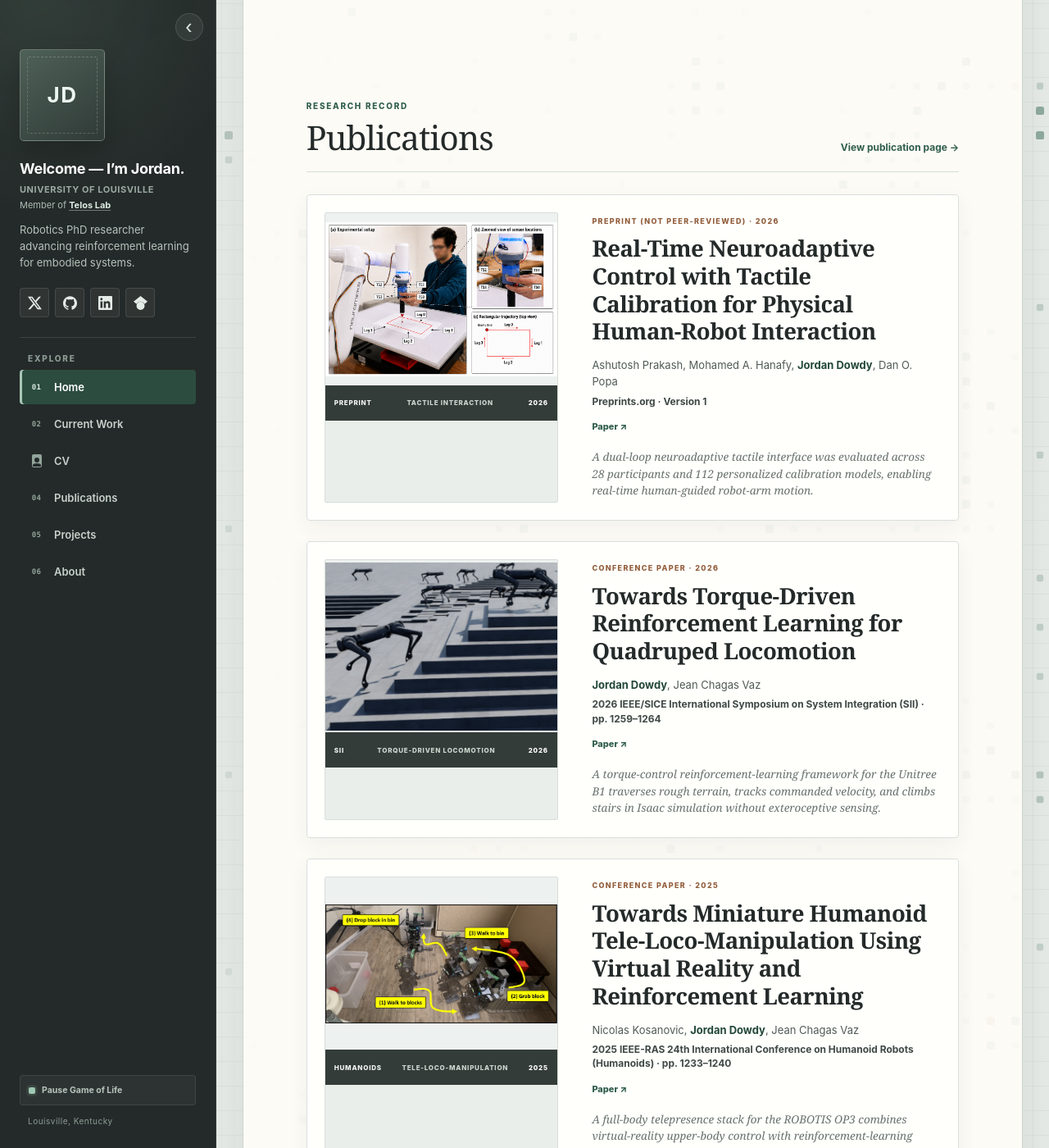
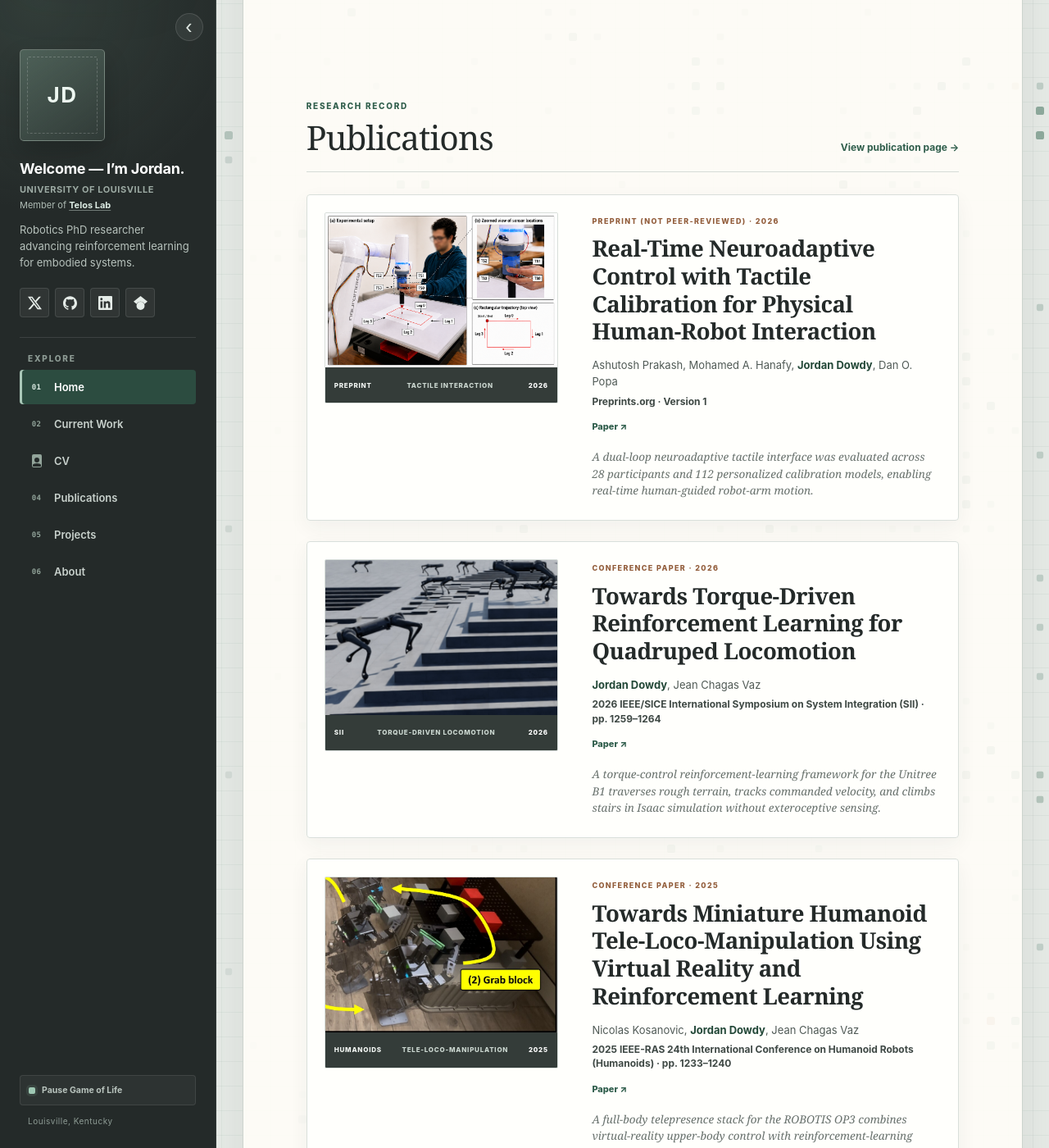
Before and after one commit to Jdowdy05/Jdowdy05.github.io, a Jekyll site: the page built from index.md, in a window 1280 px wide and 1400 px high, scrolled down 686 px. Shown: the whole window at 82% size. Built offline with Jekyll 4.4.1, drawn with Linux system fonts in a browser that asks for light colours.

Commit message:
Refine publication image crops

```diff
--- a/_includes/publication-card.html
+++ b/_includes/publication-card.html
@@ -1,7 +1,7 @@
 {% assign publication = include.publication %}
 <article class="publication-card">
   <figure class="publication-card__media">
-    <img class="publication-card__image" src="{{ publication.image | relative_url }}" alt="{{ publication.image_alt | escape }}" loading="lazy" decoding="async">
+    <img class="publication-card__image publication-card__image--{{ publication.art }}" src="{{ publication.image | relative_url }}" alt="{{ publication.image_alt | escape }}" loading="lazy" decoding="async">
     <figcaption class="publication-card__caption">
       <span class="publication-card__caption-badge">{{ publication.venue_short }}</span>
       <span class="publication-card__caption-topic">{{ publication.topic }}</span>
--- a/assets/css/main.scss
+++ b/assets/css/main.scss
@@ -708,13 +708,14 @@ a {
 .publication-card__media {
   position: relative;
   display: flex;
-  min-height: 254px;
+  min-height: 0;
   margin: 0;
   overflow: hidden;
   color: #f8fbf9;
   background: #e9eeeb;
   border: 1px solid #d7ddd9;
   border-radius: 2px;
+  align-self: start;
   flex-direction: column;
 }
 
@@ -729,10 +730,35 @@ a {
 .publication-card__image {
   display: block;
   width: 100%;
-  height: 210px;
-  object-fit: contain;
+  height: auto;
+  aspect-ratio: 3 / 2;
+  object-fit: cover;
   object-position: center;
   background: #edf1ef;
+}
+
+.publication-card__image--tactile {
+  object-position: 46% 50%;
+}
+
+.publication-card__image--torque {
+  object-position: 52% 46%;
+}
+
+.publication-card__image--humanoid {
+  object-position: 100% 100%;
+  transform: scale(1.48);
+  transform-origin: right bottom;
+}
+
+.publication-card__image--sim {
+  object-position: 45% 50%;
+}
+
+.publication-card__image--collaboration {
+  object-position: 50% 48%;
+  transform: scale(1.12);
+  transform-origin: center;
 }
 
 .publication-card__caption {
@@ -1859,10 +1885,6 @@ a {
     grid-template-columns: minmax(205px, 0.72fr) minmax(0, 1.28fr);
   }
 
-  .publication-card__media {
-    min-height: 225px;
-  }
-
   .project-grid {
     grid-template-columns: 1fr;
   }
@@ -1930,10 +1952,6 @@ a {
     padding: 14px;
     grid-template-columns: 1fr;
     gap: 22px;
-  }
-
-  .publication-card__media {
-    min-height: 205px;
   }
 
   .publication-card__body {
@@ -2046,9 +2064,6 @@ a {
     padding: 0;
   }
 
-  .publication-card__media {
-    min-height: 184px;
-  }
 }
 
 @media (prefers-reduced-motion: reduce) {
```
Also changed, not shown: 1 other file.
